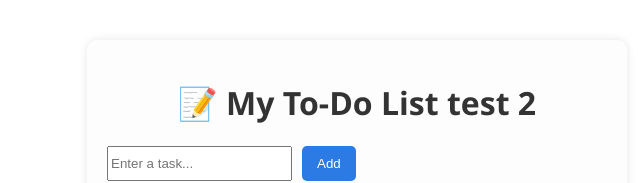
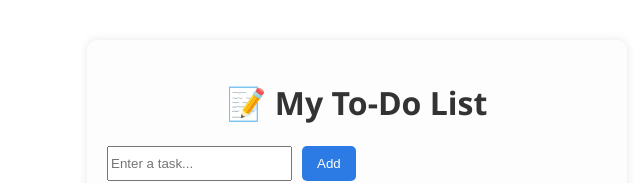
Before and after one commit to dsnd5821/to-do-app, a React (Create React App) app in the folder client/: page / in a window 1280 px wide. Shown: the top 183 px of the page, without its empty margins (283-923 px from the left). Built offline with nearby package versions, Linux system fonts and the light colour scheme; no server answers; the HTML template or start-up script is replaced by a standard one.

Commit message:
Update App.js

```diff
--- a/client/src/App.js
+++ b/client/src/App.js
@@ -40,7 +40,7 @@ function App() {
 
   return (
     <div className="app-container">
-      <h1>📝 My To-Do List test 2</h1>
+      <h1>📝 My To-Do List</h1>
       <div className="input-container">
         <input value={text} onChange={e => setText(e.target.value)} placeholder="Enter a task..." />
         <button onClick={addTodo}>Add</button>
```
